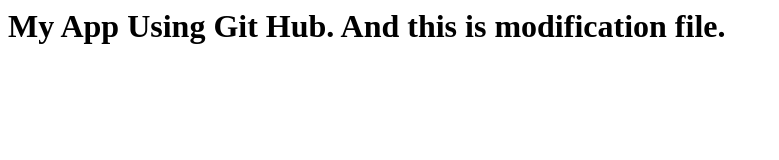
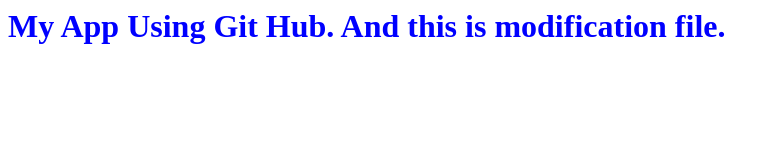
Before and after one commit to sarahferdina/projeksample, a plain HTML site: page index.html in a window 1280 px wide. Shown: the whole page, without its empty margins (0-779 px from the left). Drawn offline with Linux system fonts and the light colour scheme.

Commit message:
Changed styles.scc

```diff
--- a/index.html
+++ b/index.html
@@ -1,6 +1,7 @@
 <html>
 	<head>
 		<title>My App</title>
+		<link rel="stylesheet" type="text/css" href="styles.css">
 	</head>
 	<body>
 			<h1> My App Using Git Hub. And this is modification file.</h1>
--- a/styles.css
+++ b/styles.css
@@ -0,0 +1,3 @@
+h1{
+	color: 	blue;
+}
```
